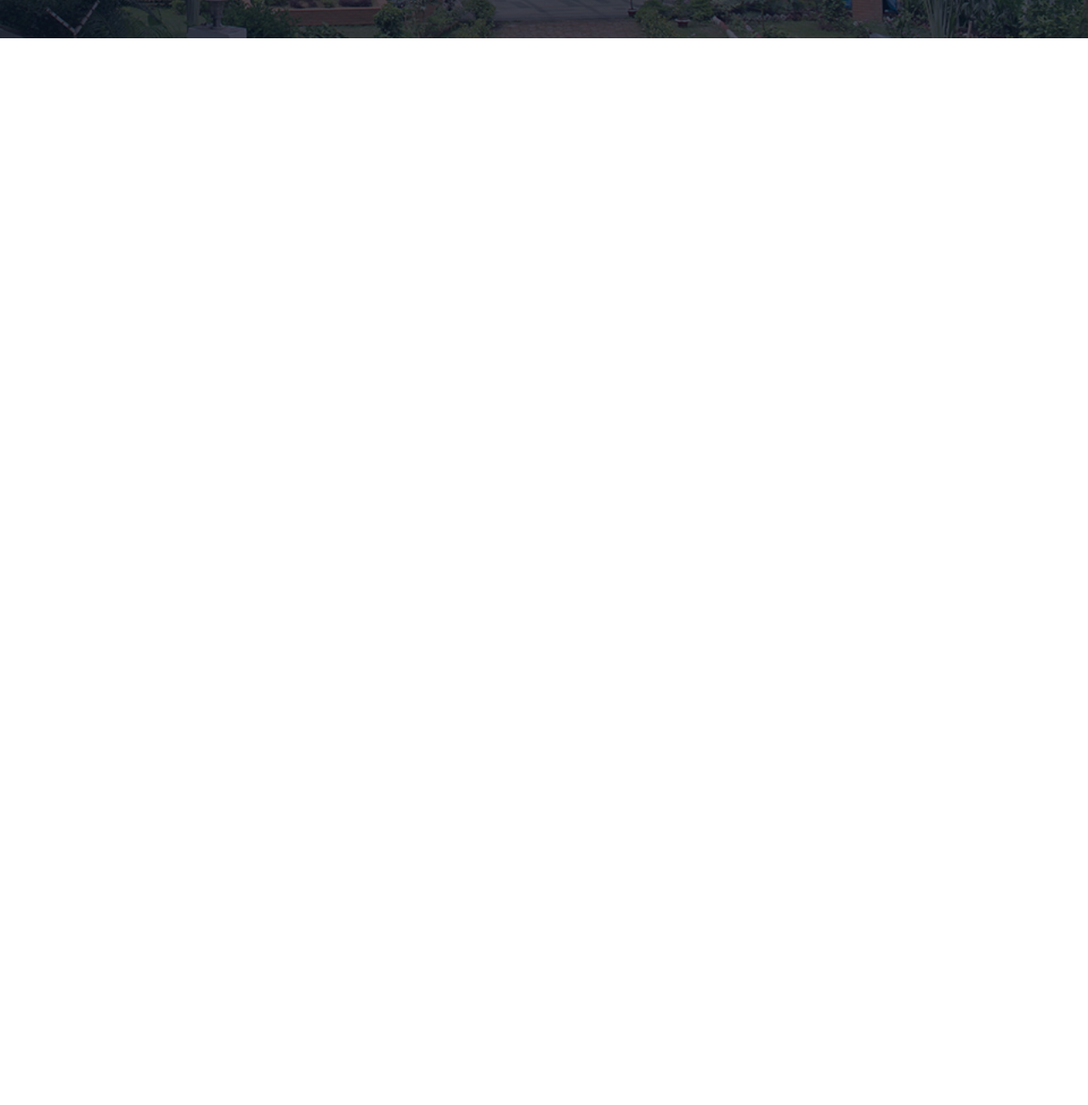
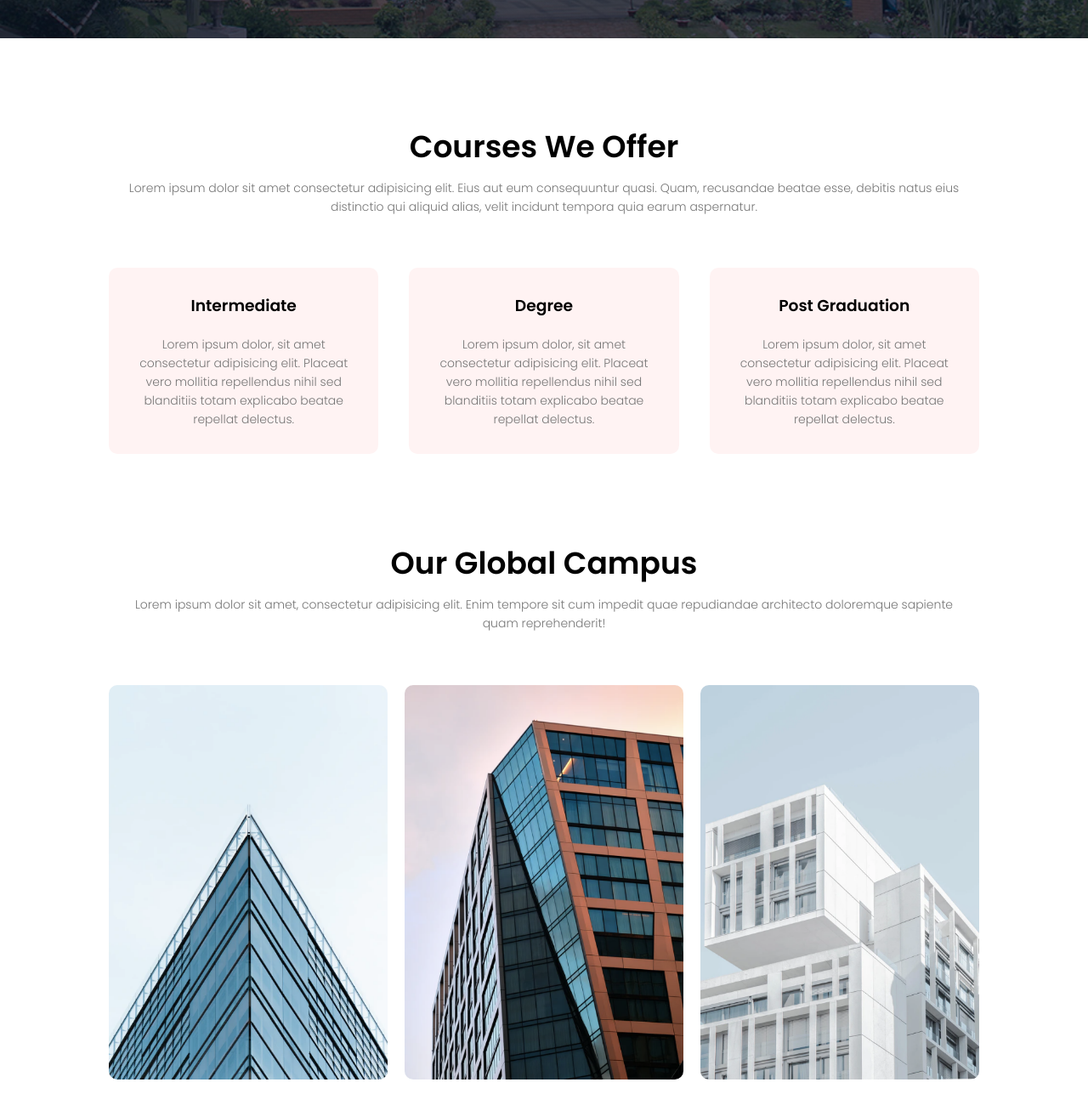
Before and after one commit to subrotadey/pciu, a plain HTML site: page index.html in a window 1280 px wide. Shown: the part 755-2055 px from the top of the page at 85% size. Before the commit the page ends 800 px from the top, so only its background shows below. Drawn offline with Linux system fonts and the light colour scheme.

Commit message:
course and campus information added

```diff
--- a/index.html
+++ b/index.html
@@ -33,6 +33,59 @@
             <a href="" class="hero-btn">Visit Us To Know More</a>
         </div>
     </section>
+
+    <!-- course information -->
+
+    <section class="course">
+        <h1>Courses We Offer</h1>
+        <p>Lorem ipsum dolor sit amet consectetur adipisicing elit. Eius aut eum consequuntur quasi. Quam, recusandae beatae esse, debitis natus eius distinctio qui aliquid alias, velit incidunt tempora quia earum aspernatur.</p>
+
+        <div class="row">
+            <div class="course-col">
+                <h3>Intermediate</h3>
+                <p>Lorem ipsum dolor, sit amet consectetur adipisicing elit. Placeat vero mollitia repellendus nihil sed blanditiis totam explicabo beatae repellat delectus.</p>
+            </div>
+            <div class="course-col">
+                <h3>Degree</h3>
+                <p>Lorem ipsum dolor, sit amet consectetur adipisicing elit. Placeat vero mollitia repellendus nihil sed blanditiis totam explicabo beatae repellat delectus.</p>
+            </div>
+            <div class="course-col">
+                <h3>Post Graduation</h3>
+                <p>Lorem ipsum dolor, sit amet consectetur adipisicing elit. Placeat vero mollitia repellendus nihil sed blanditiis totam explicabo beatae repellat delectus.</p>
+            </div>
+        </div>
+    </section>
+        <!-- campus -->
+    <section class="campus">
+        <h1>Our Global Campus</h1>
+        <p>Lorem ipsum dolor sit amet, consectetur adipisicing elit. Enim tempore sit cum impedit quae repudiandae architecto doloremque sapiente quam reprehenderit!</p>
+        <div class="row">
+            <div class="campus-col">
+                <img src="images/london.png">
+                <div class="layer">
+                    <h3>LONDON</h3>
+                </div>
+            </div>
+            <div class="campus-col">
+                <img src="images/newyork.png">
+                <div class="layer">
+                    <h3>NEW YORK</h3>
+                </div>
+            </div>
+            <div class="campus-col">
+                <img src="images/washington.png">
+                <div class="layer">
+                    <h3>WASHINGTON</h3>
+                </div>
+            </div>
+        </div>
+    </section>
+
+    <!-- <section class="facilities">
+        <h1>Our Facilities</h1>
+        <p>Lorem ipsum dolor sit amet consectetur adipisicing elit. Pariatur rem accusantium porro corporis, consectetur praesentium voluptates explicabo nam nesciunt error!</p>
+    </section> -->
+
     <script src="index.js"></script>
 </body>
 </html>
--- a/index.js
+++ b/index.js
@@ -1,5 +1,4 @@
 // Toggle menu
-
 var navLinks = document.getElementById("navLinks");
 
         function showMenu(){
--- a/style.css
+++ b/style.css
@@ -117,3 +117,102 @@ nav .fa{
         padding: 30px;
     }
 }
+
+
+/* --------------courses--------------- */
+.course{
+    width: 80%;
+    margin: auto;
+    text-align: center;
+    padding-top: 100px;
+}
+h1{
+    font-size: 36px;
+    font-weight: 600;
+}
+p{
+    color: #777;
+    font-size: 14px;
+    font-weight: 300;
+    line-height: 22px;
+    padding: 10px;
+}
+.row{
+    margin-top: 5%;
+    display: flex;
+    justify-content: space-between;
+}
+.course-col{
+    flex-basis: 31%;
+    background: #fff3f3;
+    border-radius: 10px;
+    margin-bottom: 5%;
+    padding: 20px 12px;
+    box-sizing: border-box;
+    transition: 0.5s;
+}
+h3{
+    text-align: center;
+    font-weight: 600;
+    margin: 10px 0;
+}
+.course-col:hover{
+    box-shadow: 0 0 20px 0 rgba(0,0,0,0.2);
+}
+@media(max-width: 700px){
+    .row{
+        flex-direction: column;
+    }
+}
+
+  /* campus */
+.campus{
+    width: 80%;
+    margin: auto;
+    text-align: center;
+    padding-top: 50px;
+}
+.campus-col{
+    flex-basis: 32%;
+    border-radius: 10px;
+    margin-bottom: 30px;
+    position: relative;
+    overflow: hidden;
+}
+.campus-col img{
+    width: 100%;
+    display: block;
+}
+.layer{
+    background: transparent ;
+    width: 100%;
+    height: 100%;
+    position: absolute;
+    top: 0;
+    left: 0;
+    transition: 0.5s;
+}
+.layer:hover{
+    background: rgba(226,0,0,0.4) ;
+}
+.layer h3{
+    width: 100%;
+    font-weight: 500;
+    color: white;
+    font-size: 26px;
+    bottom: 0;
+    left: 50%;
+    transform: translateX(-50%);
+    position: absolute;
+    opacity: 0;
+    transition: 00.5s;
+}
+.layer:hover h3{
+    bottom: 49%;
+    opacity: 1;
+}
+
+/* -----------------FACILITIES------------------- */
+/* .facilities{
+    wid
+} */
```
Also changed, not shown: pictures/logo1.png (renamed from images/logo1.png), 2 other files.
